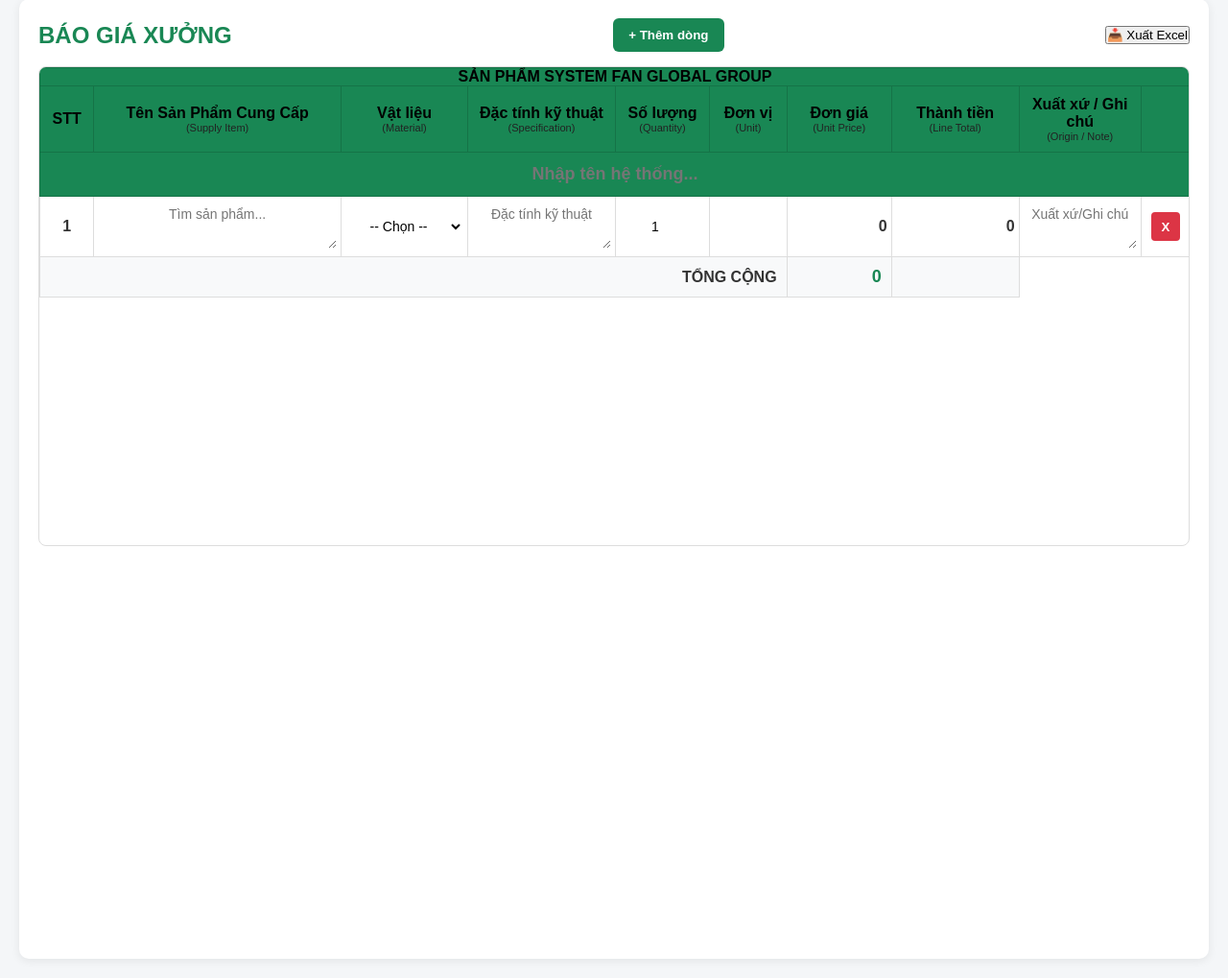
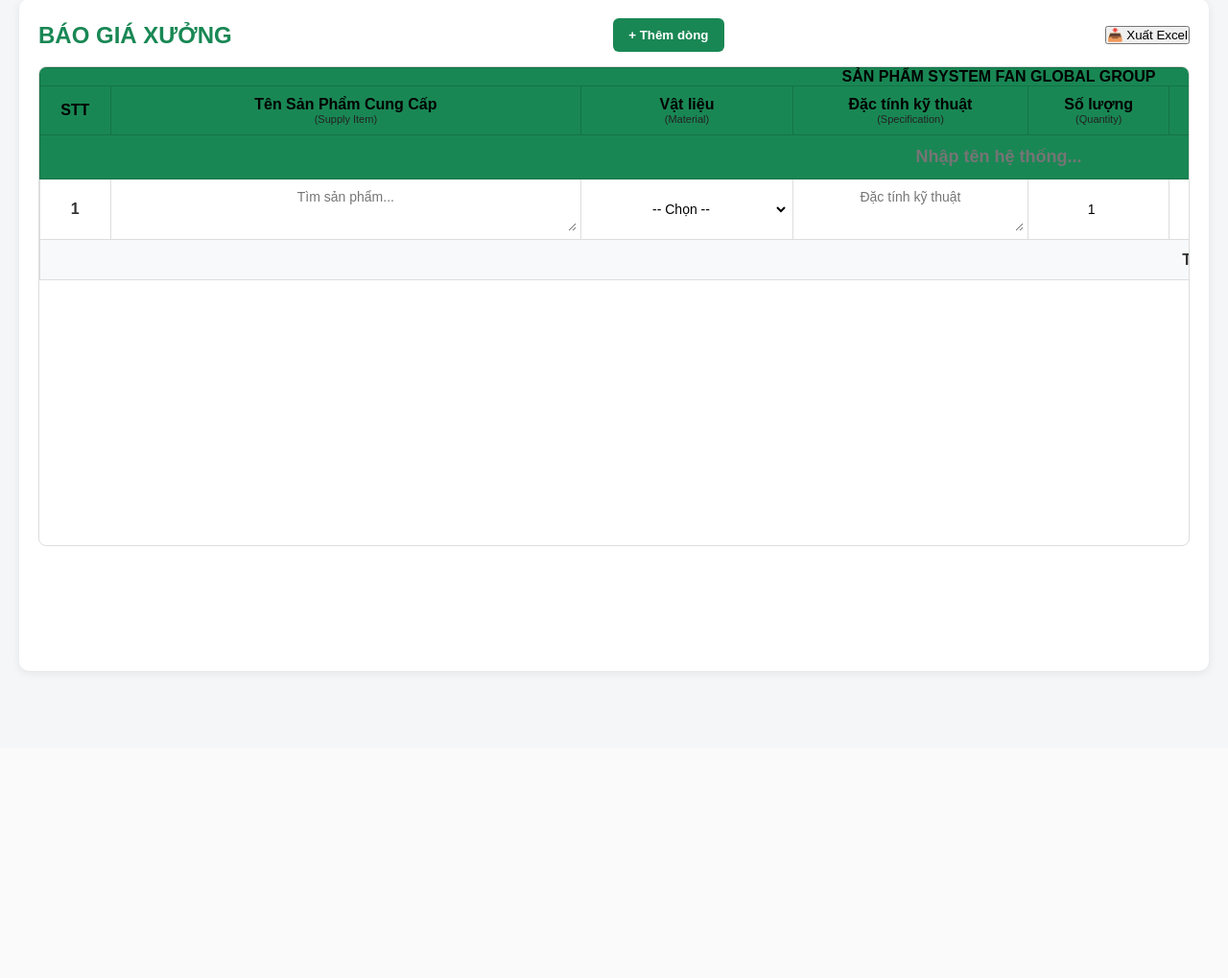
Before and after one commit to 20020899-debug/quote-web, a Flask app: page / in a window 1280 px wide. Shown: the part 21-1040 px from the top of the page at 96% size. After the commit the page ends 724 px from the top, so only its background shows below. Run offline with Flask 3, Linux system fonts and the light colour scheme; data that the repository does not hold is empty; some libraries are stand-ins or nearby versions.

Commit message:
Update style.css

```diff
--- a/quote-web/static/style.css
+++ b/quote-web/static/style.css
@@ -23,7 +23,7 @@
     padding: 20px;
     border-radius: 10px;
     box-shadow: 0 2px 10px rgba(0,0,0,0.08);
-    min-height: 1000px;
+    min-height: 700px;
 }
 
 /* =====================================================
@@ -72,7 +72,7 @@
 ===================================================== */
 table {
     width: 100%;
-    min-width: 1200px;
+    min-width: 2000px;
     border-collapse: collapse;
     background: white;
 }
```
